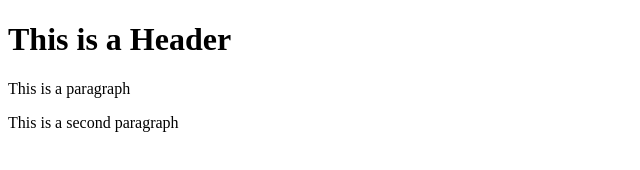
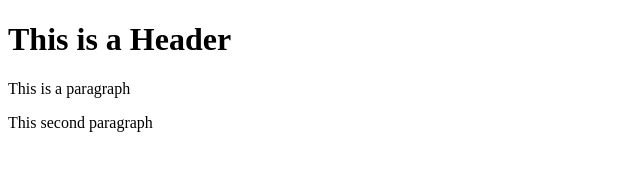
Before and after one commit to smfrdaka/git-test, a website: page index.html in a window 1280 px wide. Shown: the full height of the page, 0-640 px from the left. Drawn offline with Linux system fonts and the light colour scheme.

Commit message:
fourth commit

```diff
--- a/index.html
+++ b/index.html
@@ -5,6 +5,6 @@
     <body>
         <h1>This is a Header</h1>
          <p>This is a paragraph</p>
-         <p>This is a second paragraph</p>
+         <p>This second paragraph</p>
     </body>
 </html>
```
Also changed, not shown: package.json (added, +24 -0 lines), 1 other file.
